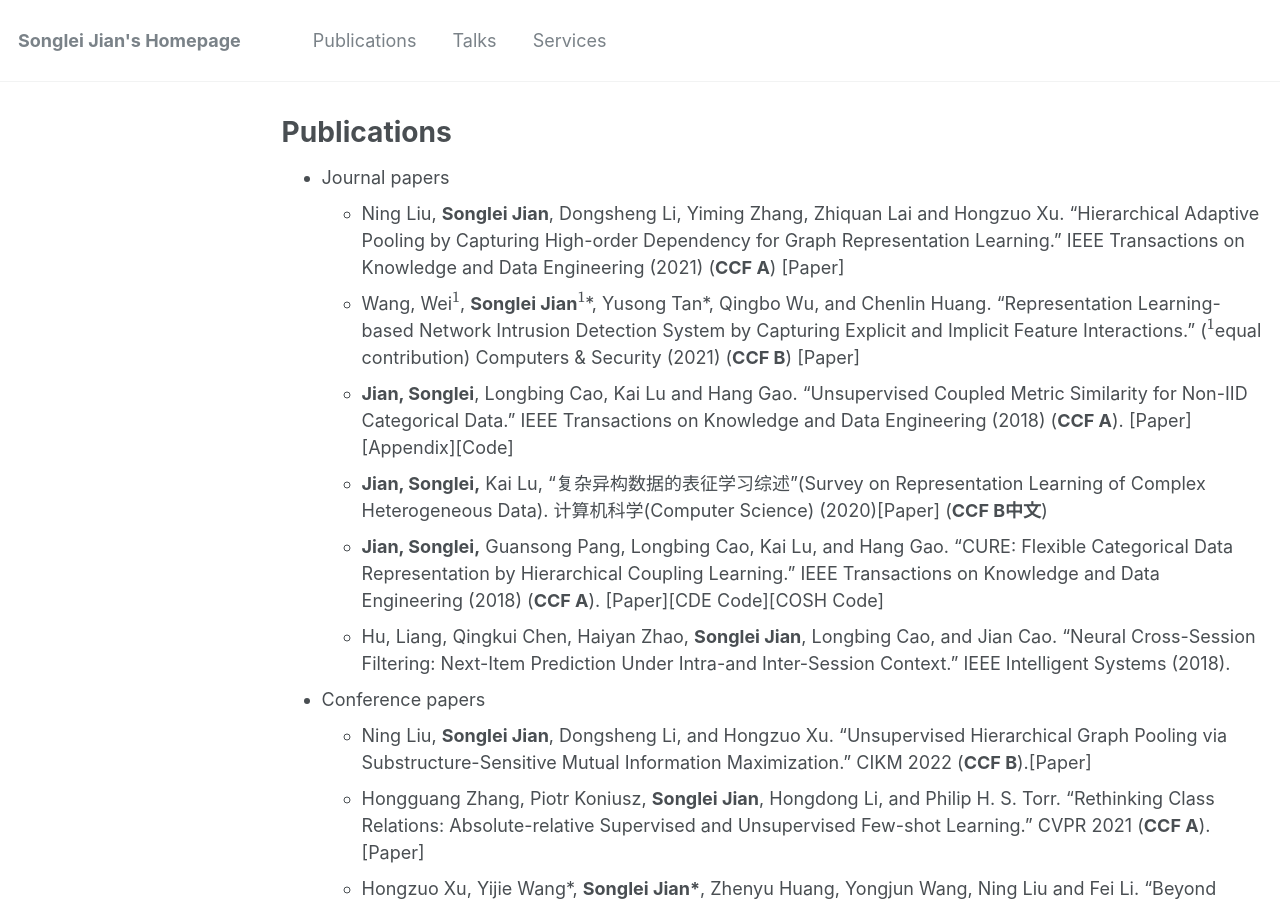
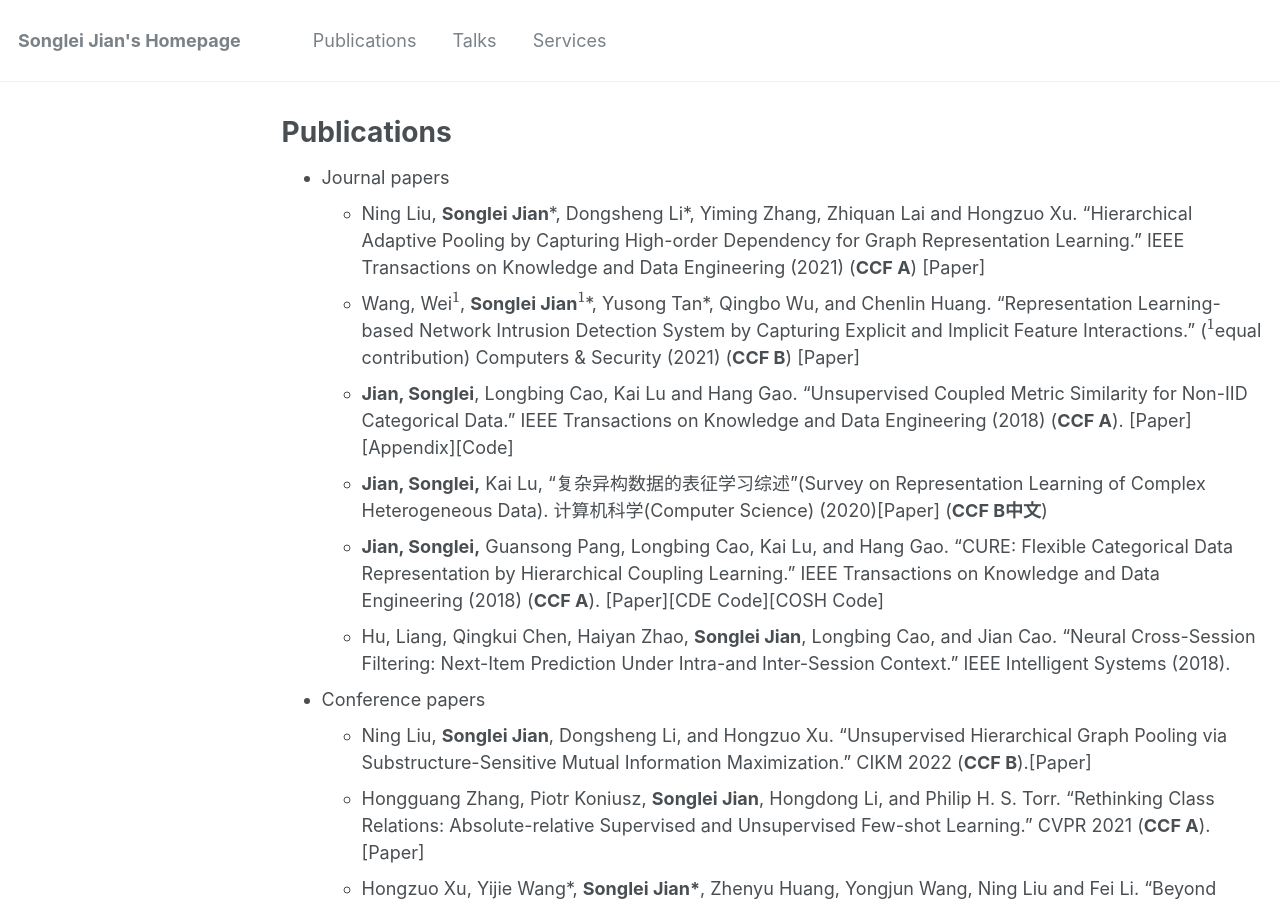
Before and after one commit to jiansonglei/jiansonglei.github.io, a Jekyll site: the page built from _pages/publications.md, in a window 1280 px wide and 900 px high. Built offline with Jekyll 4.4.1, drawn with Linux system fonts in a browser that asks for light colours; formulas are drawn with MathJax 3; a script that is not in the unit is left out.

```diff
--- a/_pages/publications.md
+++ b/_pages/publications.md
@@ -12,7 +12,7 @@ author_profile: false
 
 {% include base_path %}
 * Journal papers
-  * Ning Liu, **Songlei Jian**, Dongsheng Li, Yiming Zhang, Zhiquan Lai and Hongzuo Xu. "Hierarchical Adaptive Pooling by Capturing High-order Dependency for Graph Representation Learning." IEEE Transactions on Knowledge and Data Engineering  (2021) (**CCF A**) [[Paper]](http://jiansonglei.github.io/files/HAP2021.pdf)
+  * Ning Liu, **Songlei Jian**\*, Dongsheng Li\*, Yiming Zhang, Zhiquan Lai and Hongzuo Xu. "Hierarchical Adaptive Pooling by Capturing High-order Dependency for Graph Representation Learning." IEEE Transactions on Knowledge and Data Engineering  (2021) (**CCF A**) [[Paper]](http://jiansonglei.github.io/files/HAP2021.pdf)
   * Wang, Wei$^{1}$, **Songlei Jian**$^{1}$\*, Yusong Tan\*, Qingbo Wu, and Chenlin Huang. "Representation Learning-based Network Intrusion Detection System by Capturing Explicit and Implicit Feature Interactions." ($^{1}$equal contribution) Computers & Security (2021) (**CCF B**) [[Paper]](http://jiansonglei.github.io/files/21comsec.pdf)
   * **Jian, Songlei**, Longbing Cao, Kai Lu and Hang Gao. "Unsupervised Coupled Metric Similarity for Non-IID Categorical Data." IEEE Transactions on Knowledge and Data Engineering (2018) (**CCF A**). [[Paper]](http://jiansonglei.github.io/files/18TKDE_CMS.pdf) [[Appendix]](http://jiansonglei.github.io/files/18CMS_APPENDIX.pdf)[[Code]](https://github.com/jiansonglei/CMS)
   * **Jian, Songlei,** Kai Lu, "复杂异构数据的表征学习综述"(Survey on Representation Learning of Complex Heterogeneous Data). 计算机科学(Computer Science) (2020)[[Paper]](http://jiansonglei.github.io/files/survey.pdf) (**CCF B中文**)
```
